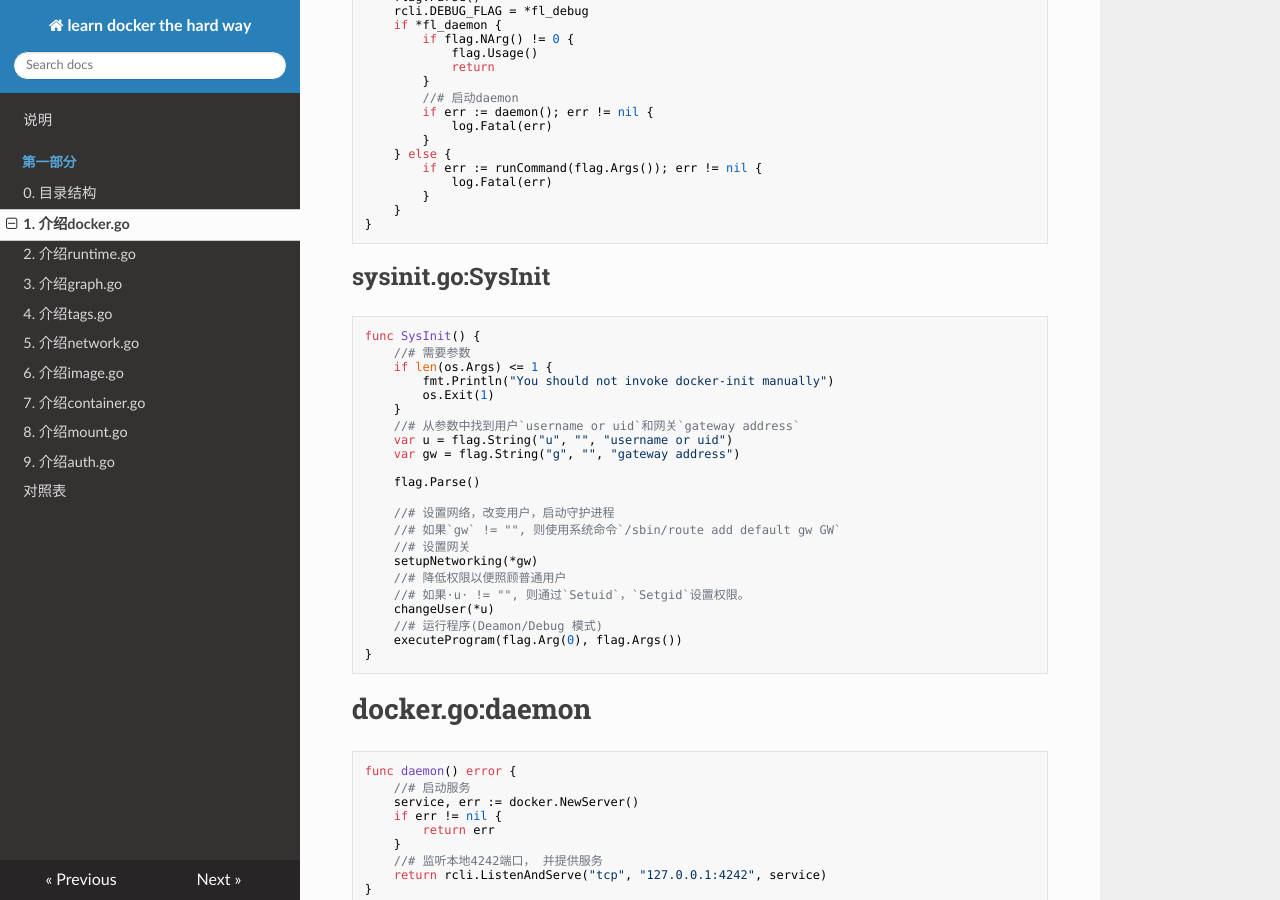
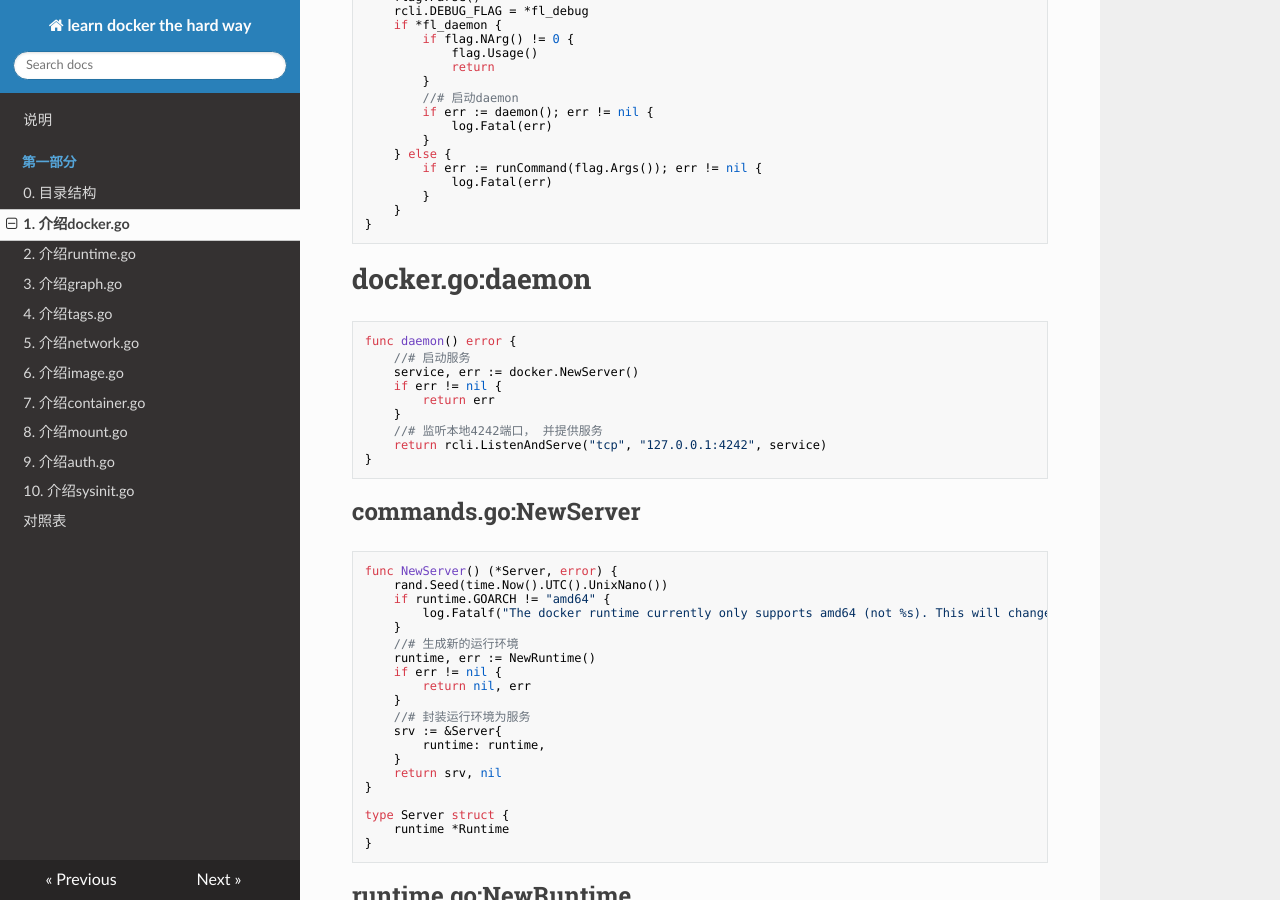
Before and after one commit to luw2007/learn-docker-the-hard-way, an MkDocs documentation site: the page built from docs/Part1/1_docker.go.md, in a window 1280 px wide and 900 px high, scrolled down 632 px. Built offline with MkDocs 1.6.1, drawn with Linux system fonts in a browser that asks for light colours; nearby versions of some CDN libraries; old or Windows-style settings are respelled for this version of MkDocs.

Commit message:
#1 第一部分,10. 介绍sysinit.go

````diff
--- a/docs/Part1/1_docker.go.md
+++ b/docs/Part1/1_docker.go.md
@@ -39,32 +39,6 @@ func main() {
 			log.Fatal(err)
 		}
 	}
-}
-```
-
-##sysinit.go:SysInit
-``` golang
-func SysInit() {
-	//# 需要参数
-	if len(os.Args) <= 1 {
-		fmt.Println("You should not invoke docker-init manually")
-		os.Exit(1)
-	}
-	//# 从参数中找到用户`username or uid`和网关`gateway address`
-	var u = flag.String("u", "", "username or uid")
-	var gw = flag.String("g", "", "gateway address")
-
-	flag.Parse()
-
-	//# 设置网络，改变用户，启动守护进程
-	//# 如果`gw` != "", 则使用系统命令`/sbin/route add default gw GW`
-	//# 设置网关
-	setupNetworking(*gw)
-	//# 降低权限以便照顾普通用户
-	//# 如果·u· != "", 则通过`Setuid`，`Setgid`设置权限。
-	changeUser(*u)
-	//# 运行程序(Deamon/Debug 模式)
-	executeProgram(flag.Arg(0), flag.Args())
 }
 ```
 
--- a/mkdocs.yml
+++ b/mkdocs.yml
@@ -16,4 +16,5 @@ pages:
 - [Part1/7_container.go.md,   第一部分, 7. 介绍container.go]
 - [Part1/8_mount.go.md,       第一部分, 8. 介绍mount.go]
 - [Part1/9_auth.go.md,        第一部分, 9. 介绍auth.go]
+- [Part1/10_sysinit.go.md,    第一部分,10. 介绍sysinit.go]
 - [named.md, 对照表]
````
Also changed, not shown: docs/Part1/10_sysinit.go.md (added, +92 -0 lines).
